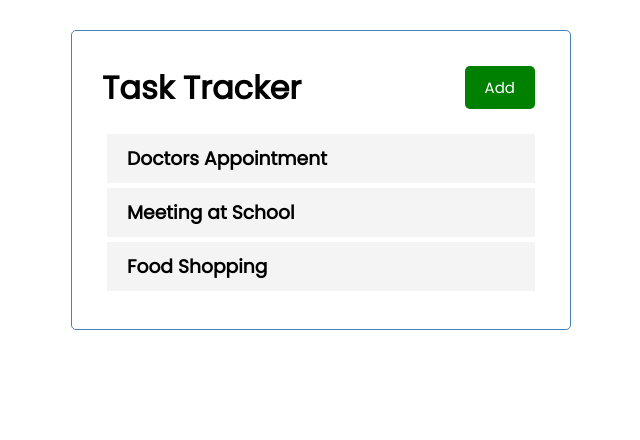
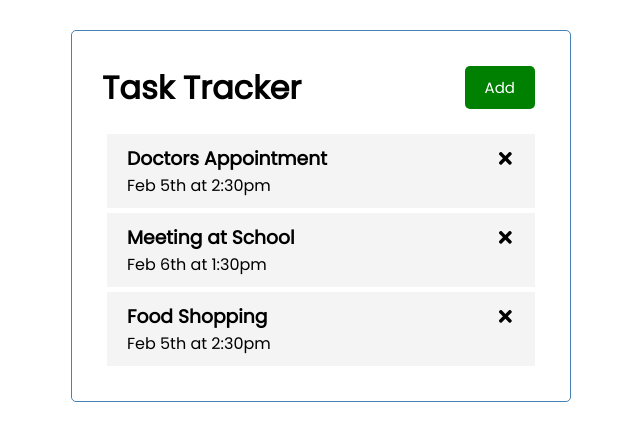
Before and after one commit to darrenm95/react-task-tracker, a React (Create React App) app: page / in a window 1280 px wide. Shown: the top 440 px of the page, without its empty margins (319-959 px from the left). Built offline with nearby package versions, Linux system fonts and the light colour scheme.

Commit message:
Add FaTimes symbol from font-awesome to be displayed in Task component

```diff
--- a/package.json
+++ b/package.json
@@ -12,6 +12,7 @@
     "@types/react-dom": "^17.0.3",
     "react": "^17.0.2",
     "react-dom": "^17.0.2",
+    "react-icons": "^4.2.0",
     "react-scripts": "4.0.3",
     "typescript": "^4.2.4",
     "web-vitals": "^1.1.1"
--- a/src/components/Task.tsx
+++ b/src/components/Task.tsx
@@ -1,7 +1,12 @@
+import { FaTimes } from 'react-icons/fa';
+
 const Task = ({ task }: TaskProp) => {
   return (
     <div className='task'>
-      <h3>{task.text}</h3>
+      <h3>
+        {task.text} <FaTimes />
+      </h3>
+      <p>{task.day}</p>
     </div>
   );
 };
```
Also changed, not shown: 1 other file (tests, documents, lock files or other folders).
